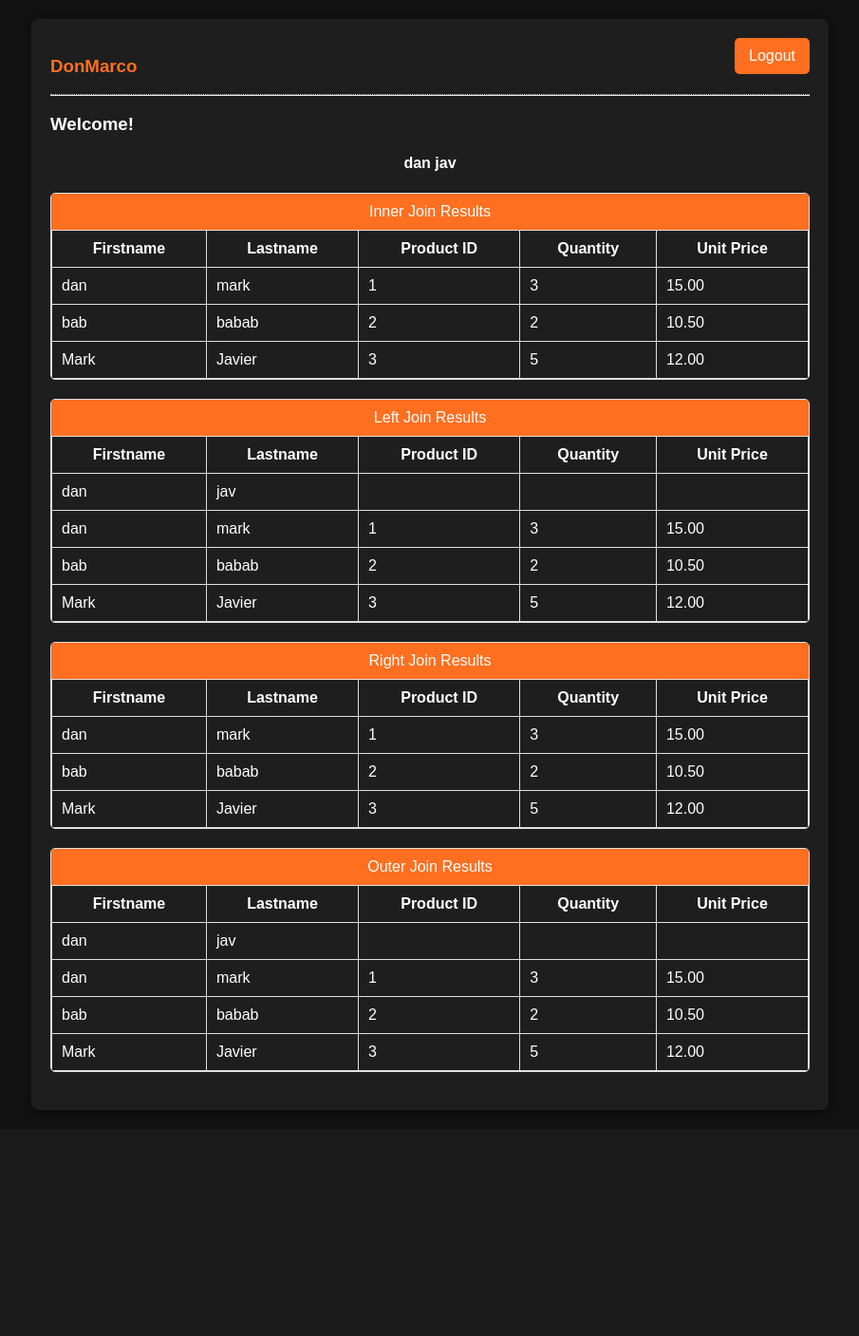
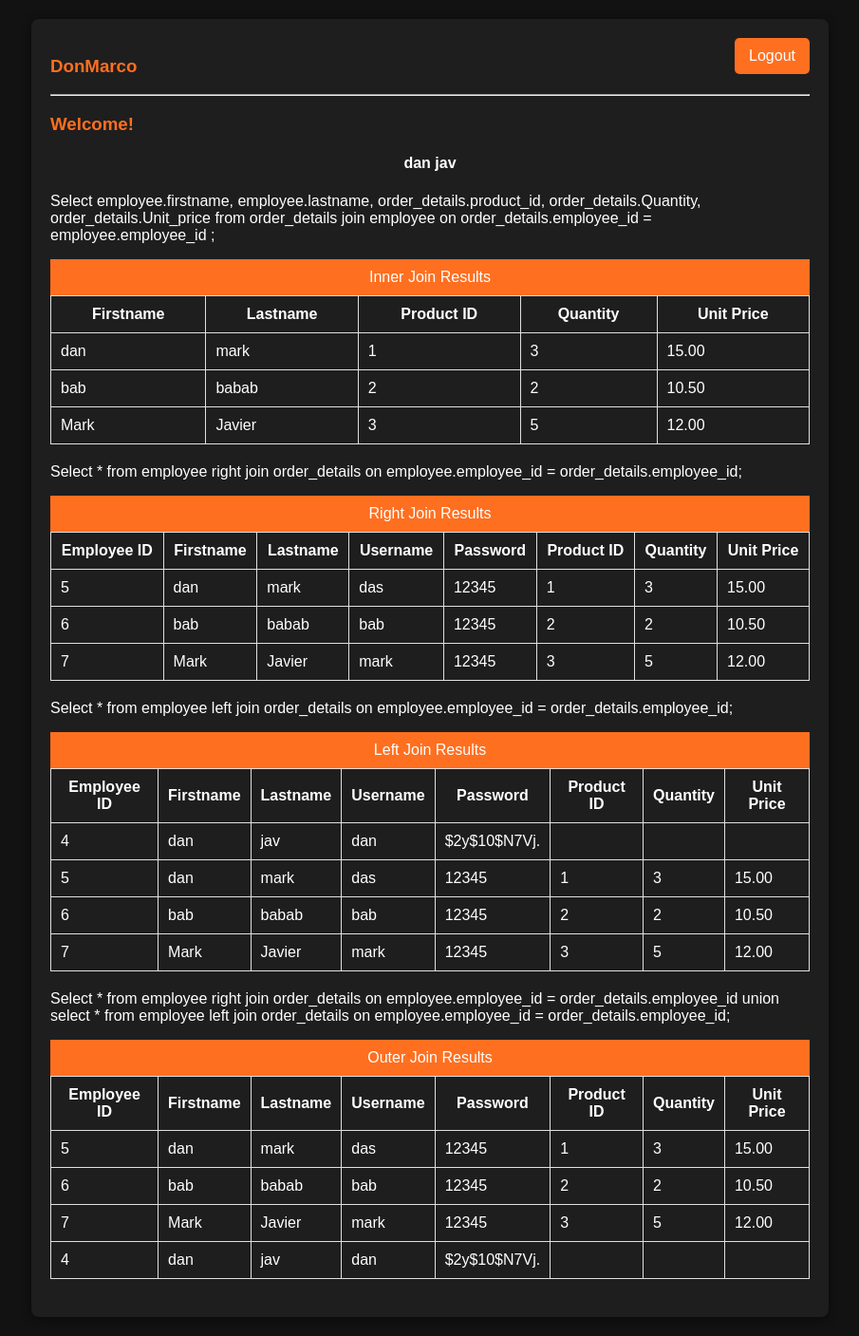
Before and after one commit to Danmark12/DBIT30A-midterm, a PHP site: page /login/home.php in a window 1280 px wide. Shown: the whole page at 95% size, without its empty margins (187-1092 px from the left). Before the commit the page ends 1172 px from the top, so only its background shows below. Run offline with PHP 8.4, Linux system fonts and the light colour scheme; a user stored in the database is signed in; data comes from the database, SQL or seed files in the repository.

Commit message:
change home.php

```diff
--- a/login/home.php
+++ b/login/home.php
@@ -3,7 +3,7 @@
 require '../db/config.php';
 session_start();
 
-if (!ISSET($_SESSION['user'])) {
+if (!isset($_SESSION['user'])) {
     header('location:../index.php');
 }
 
@@ -13,119 +13,207 @@ $sql = $conn->prepare("SELECT * FROM `employee` WHERE `employee_id`='$id'");
 $sql->execute();
 $fetch = $sql->fetch();
 
-// Queries for different types of joins
+// Inner Join Query
 $innerJoinSql = "
     SELECT
         employee.firstname,
         employee.lastname,
-        products.Product_id,
+        order_details.product_id,
         order_details.Quantity,
         order_details.Unit_price
     FROM
         order_details
-    INNER JOIN
-        employee ON order_details.employee_id = employee.employee_id
-    INNER JOIN
-        products ON order_details.Product_id = products.Product_id";
+    JOIN
+        employee ON order_details.employee_id = employee.employee_id";
 
+// Right Join Query
+$rightJoinSql = "
+    SELECT
+        employee.employee_id,
+        employee.firstname,
+        employee.lastname,
+        employee.username,
+        employee.password,
+        order_details.Product_id,
+        order_details.Quantity,
+        order_details.Unit_price
+    FROM
+        employee
+    RIGHT JOIN
+        order_details ON employee.employee_id = order_details.employee_id";
+
+// Left Join Query
 $leftJoinSql = "
     SELECT
+        employee.employee_id,
         employee.firstname,
         employee.lastname,
-        products.Product_id,
+        employee.username,
+        employee.password,
+        order_details.Product_id,
         order_details.Quantity,
         order_details.Unit_price
     FROM
         employee
     LEFT JOIN
-        order_details ON employee.employee_id = order_details.employee_id
-    LEFT JOIN
-        products ON order_details.Product_id = products.Product_id";
+        order_details ON employee.employee_id = order_details.employee_id";
 
-$rightJoinSql = "
+// Outer Join Query
+$outerJoinSql = "
     SELECT
+        employee.employee_id,
         employee.firstname,
         employee.lastname,
-        products.Product_id,
+        employee.username,
+        employee.password,
+        order_details.Product_id,
         order_details.Quantity,
         order_details.Unit_price
     FROM
-        order_details
+        employee
     RIGHT JOIN
-        employee ON order_details.employee_id = employee.employee_id
-    RIGHT JOIN
-        products ON order_details.Product_id = products.Product_id";
-
-$outerJoinSql = "
+        order_details ON employee.employee_id = order_details.employee_id
+    UNION
     SELECT
+        employee.employee_id,
         employee.firstname,
         employee.lastname,
-        products.Product_id,
+        employee.username,
+        employee.password,
+        order_details.Product_id,
         order_details.Quantity,
         order_details.Unit_price
     FROM
         employee
     LEFT JOIN
-        order_details ON employee.employee_id = order_details.employee_id
-    LEFT JOIN
-        products ON order_details.Product_id = products.Product_id
-
-    UNION
-
-    SELECT
-        employee.firstname,
-        employee.lastname,
-        products.Product_id,
-        order_details.Quantity,
-        order_details.Unit_price
-    FROM
-        products
-    RIGHT JOIN
-        order_details ON products.Product_id = order_details.Product_id
-    RIGHT JOIN
-        employee ON order_details.employee_id = employee.employee_id";
+        order_details ON employee.employee_id = order_details.employee_id";
 
 ?>
 
 <html lang="en">
 <head>
     <meta charset="UTF-8" name="viewport" content="width=device-width, initial-scale=1"/>
+    <title>Employee Dashboard</title>
+    <style>
+        body {
+            font-family: Arial, sans-serif;
+            background-color: #121212;
+            color: white;
+            margin: 0;
+            padding: 20px;
+        }
+        .container {
+            max-width: 800px;
+            margin: auto;
+            background: #1E1E1E;
+            padding: 20px;
+            border-radius: 8px;
+            box-shadow: 0 2px 10px rgba(0, 0, 0, 0.5);
+            position: relative;
+        }
+        h3 {
+            color: #FF6F20;
+        }
+        table {
+            width: 100%;
+            border-collapse: collapse;
+            margin-bottom: 20px;
+        }
+        th, td {
+            padding: 10px;
+            border: 1px solid #e0e0e0;
+        }
+        th {
+            background-color: #1E1E1E;
+        }
+        .header {
+            background: #FF6F20;
+            color: white;
+            padding: 10px;
+            text-align: center;
+        }
+        a.logout {
+            background-color: #FF6F20;
+            color: white;
+            padding: 10px 15px;
+            text-decoration: none;
+            border-radius: 5px;
+            position: absolute;
+            top: 20px;
+            right: 20px;
+        }
+    </style>
 </head>
-<body style="font-family: Arial, sans-serif; background-color: #121212; margin: 0; padding: 20px; color: white;">
-    <div style="max-width: 800px; margin: auto; background: #1E1E1E; padding: 20px; border-radius: 8px; box-shadow: 0 2px 10px rgba(0, 0, 0, 0.5); position: relative;">
-        <h3 style="color: #FF6F20;">DonMarco</h3>
-        <hr style="border-top: 1px dotted #ccc;"/>
+<body>
+    <div class="container">
+        <h3>DonMarco</h3>
+        <hr/>
         <h3>Welcome!</h3>
         <center>
-            <h4><?php echo $fetch['firstname'] . " " . $fetch['lastname'] ?></h4>
+            <h4><?php echo htmlspecialchars($fetch['firstname'] . " " . $fetch['lastname']); ?></h4>
         </center>
 
-        <!-- Logout button positioned in the upper right corner -->
-        <a href="logout.php" style="background-color: #FF6F20; color: white; padding: 10px 15px; text-decoration: none; border-radius: 5px; position: absolute; top: 20px; right: 20px;">Logout</a>
+        <a href="logout.php" class="logout">Logout</a>
 
-        <div style="margin-top: 20px;">
         <!-- Inner Join Results -->
-            <div style="margin-bottom: 20px; border: 1px solid #e0e0e0; border-radius: 5px; overflow: hidden;">
-                <div style="background: #FF6F20; color: white; padding: 10px; text-align: center;">Inner Join Results</div>
-                <table style="width: 100%; border-collapse: collapse;">
+        <div>
+            <p>Select  employee.firstname,   employee.lastname,   order_details.product_id, order_details.Quantity,   order_details.Unit_price from order_details  join employee on order_details.employee_id = employee.employee_id  ;</p>
+            <div class="header">Inner Join Results</div>
+            <table>
                 <thead>
-                        <tr style="background-color: #1E1E1E;">
-                            <th style="padding: 10px; border: 1px solid #e0e0e0;">Firstname</th>
-                            <th style="padding: 10px; border: 1px solid #e0e0e0;">Lastname</th>
-                            <th style="padding: 10px; border: 1px solid #e0e0e0;">Product ID</th>
-                            <th style="padding: 10px; border: 1px solid #e0e0e0;">Quantity</th>
-                            <th style="padding: 10px; border: 1px solid #e0e0e0;">Unit Price</th>
+                    <tr>
+                        <th>Firstname</th>
+                        <th>Lastname</th>
+                        <th>Product ID</th>
+                        <th>Quantity</th>
+                        <th>Unit Price</th>
                     </tr>
                 </thead>
                 <tbody>
                     <?php
                     foreach ($conn->query($innerJoinSql) as $row) {
                         echo "<tr>
-                                <td style='padding: 10px; border: 1px solid #e0e0e0;'>{$row['firstname']}</td>
-                                <td style='padding: 10px; border: 1px solid #e0e0e0;'>{$row['lastname']}</td>
-                                <td style='padding: 10px; border: 1px solid #e0e0e0;'>{$row['Product_id']}</td>
-                                <td style='padding: 10px; border: 1px solid #e0e0e0;'>{$row['Quantity']}</td>
-                                <td style='padding: 10px; border: 1px solid #e0e0e0;'>{$row['Unit_price']}</td>
+                            <td>" . htmlspecialchars($row['firstname']) . "</td>
+                            <td>" . htmlspecialchars($row['lastname']) . "</td>
+                            <td>" . htmlspecialchars($row['product_id']) . "</td>
+                            <td>" . htmlspecialchars($row['Quantity']) . "</td>
+                            <td>" . htmlspecialchars($row['Unit_price']) . "</td>
+                        </tr>";
+                    }
+                    ?>
+                </tbody>
+            </table>
+        </div>
+
+        <!-- Right Join Results -->
+        <div>
+            <p>Select * from employee right join  order_details on employee.employee_id = order_details.employee_id;</p>
+            <div class="header">Right Join Results</div>
+            <table>
+                <thead>
+                    <tr>
+                        <th>Employee ID</th>
+                        <th>Firstname</th>
+                        <th>Lastname</th>
+                        <th>Username</th>
+                        <th>Password</th>
+                        <th>Product ID</th>
+                        <th>Quantity</th>
+                        <th>Unit Price</th>
+                    </tr>
+                </thead>
+                <tbody>
+                    <?php
+                    foreach ($conn->query($rightJoinSql) as $row) {
+                        echo "<tr>
+                            <td>" . htmlspecialchars($row['employee_id']) . "</td>
+                            <td>" . htmlspecialchars($row['firstname']) . "</td>
+                            <td>" . htmlspecialchars($row['lastname']) . "</td>
+                            <td>" . htmlspecialchars($row['username']) . "</td>
+                            <td>" . htmlspecialchars($row['password']) . "</td>
+                            <td>" . htmlspecialchars($row['Product_id']) . "</td>
+                            <td>" . htmlspecialchars($row['Quantity']) . "</td>
+                            <td>" . htmlspecialchars($row['Unit_price']) . "</td>
                         </tr>";
                     }
                     ?>
@@ -134,56 +222,34 @@ $outerJoinSql = "
         </div>
 
         <!-- Left Join Results -->
-            <div style="margin-bottom: 20px; border: 1px solid #e0e0e0; border-radius: 5px; overflow: hidden;">
-                <div style="background: #FF6F20; color: white; padding: 10px; text-align: center;">Left Join Results</div>
-                <table style="width: 100%; border-collapse: collapse;">
+        <div>
+              <p>Select * from employee left join  order_details on employee.employee_id = order_details.employee_id;</p>
+            <div class="header">Left Join Results</div>
+            <table>
                 <thead>
-                        <tr style="background-color: #1E1E1E;">
-                            <th style="padding: 10px; border: 1px solid #e0e0e0;">Firstname</th>
-                            <th style="padding: 10px; border: 1px solid #e0e0e0;">Lastname</th>
-                            <th style="padding: 10px; border: 1px solid #e0e0e0;">Product ID</th>
-                            <th style="padding: 10px; border: 1px solid #e0e0e0;">Quantity</th>
-                            <th style="padding: 10px; border: 1px solid #e0e0e0;">Unit Price</th>
+                    <tr>
+                        <th>Employee ID</th>
+                        <th>Firstname</th>
+                        <th>Lastname</th>
+                        <th>Username</th>
+                        <th>Password</th>
+                        <th>Product ID</th>
+                        <th>Quantity</th>
+                        <th>Unit Price</th>
                     </tr>
                 </thead>
                 <tbody>
                     <?php
                     foreach ($conn->query($leftJoinSql) as $row) {
                         echo "<tr>
-                                <td style='padding: 10px; border: 1px solid #e0e0e0;'>{$row['firstname']}</td>
-                                <td style='padding: 10px; border: 1px solid #e0e0e0;'>{$row['lastname']}</td>
-                                <td style='padding: 10px; border: 1px solid #e0e0e0;'>{$row['Product_id']}</td>
-                                <td style='padding: 10px; border: 1px solid #e0e0e0;'>{$row['Quantity']}</td>
-                                <td style='padding: 10px; border: 1px solid #e0e0e0;'>{$row['Unit_price']}</td>
-                            </tr>";
-                        }
-                        ?>
-                    </tbody>
-                </table>
-            </div>
-
-            <!-- Right Join Results -->
-            <div style="margin-bottom: 20px; border: 1px solid #e0e0e0; border-radius: 5px; overflow: hidden;">
-                <div style="background: #FF6F20; color: white; padding: 10px; text-align: center;">Right Join Results</div>
-                <table style="width: 100%; border-collapse: collapse;">
-                    <thead>
-                        <tr style="background-color: #1E1E1E;">
-                            <th style="padding: 10px; border: 1px solid #e0e0e0;">Firstname</th>
-                            <th style="padding: 10px; border: 1px solid #e0e0e0;">Lastname</th>
-                            <th style="padding: 10px; border: 1px solid #e0e0e0;">Product ID</th>
-                            <th style="padding: 10px; border: 1px solid #e0e0e0;">Quantity</th>
-                            <th style="padding: 10px; border: 1px solid #e0e0e0;">Unit Price</th>
-                        </tr>
-                    </thead>
-                    <tbody>
-                        <?php
-                        foreach ($conn->query($rightJoinSql) as $row) {
-                            echo "<tr>
-                                <td style='padding: 10px; border: 1px solid #e0e0e0;'>{$row['firstname']}</td>
-                                <td style='padding: 10px; border: 1px solid #e0e0e0;'>{$row['lastname']}</td>
-                                <td style='padding: 10px; border: 1px solid #e0e0e0;'>{$row['Product_id']}</td>
-                                <td style='padding: 10px; border: 1px solid #e0e0e0;'>{$row['Quantity']}</td>
-                                <td style='padding: 10px; border: 1px solid #e0e0e0;'>{$row['Unit_price']}</td>
+                            <td>" . htmlspecialchars($row['employee_id']) . "</td>
+                            <td>" . htmlspecialchars($row['firstname']) . "</td>
+                            <td>" . htmlspecialchars($row['lastname']) . "</td>
+                            <td>" . htmlspecialchars($row['username']) . "</td>
+                            <td>" . htmlspecialchars($row['password']) . "</td>
+                            <td>" . htmlspecialchars($row['Product_id']) . "</td>
+                            <td>" . htmlspecialchars($row['Quantity']) . "</td>
+                            <td>" . htmlspecialchars($row['Unit_price']) . "</td>
                         </tr>";
                     }
                     ?>
@@ -192,27 +258,34 @@ $outerJoinSql = "
         </div>
 
         <!-- Outer Join Results -->
-            <div style="margin-bottom: 20px; border: 1px solid #e0e0e0; border-radius: 5px; overflow: hidden;">
-                <div style="background: #FF6F20; color: white; padding: 10px; text-align: center;">Outer Join Results</div>
-                <table style="width: 100%; border-collapse: collapse;">
+        <div>
+            <p>Select * from employee right join  order_details  on employee.employee_id = order_details.employee_id union  select * from employee left join  order_details  on employee.employee_id = order_details.employee_id;</p>
+            <div class="header">Outer Join Results</div>
+            <table>
                 <thead>
-                        <tr style="background-color: #1E1E1E;">
-                            <th style="padding: 10px; border: 1px solid #e0e0e0;">Firstname</th>
-                            <th style="padding: 10px; border: 1px solid #e0e0e0;">Lastname</th>
-                            <th style="padding: 10px; border: 1px solid #e0e0e0;">Product ID</th>
-                            <th style="padding: 10px; border: 1px solid #e0e0e0;">Quantity</th>
-                            <th style="padding: 10px; border: 1px solid #e0e0e0;">Unit Price</th>
+                    <tr>
+                        <th>Employee ID</th>
+                        <th>Firstname</th>
+                        <th>Lastname</th>
+                        <th>Username</th>
+                        <th>Password</th>
+                        <th>Product ID</th>
+                        <th>Quantity</th>
+                        <th>Unit Price</th>
                     </tr>
                 </thead>
                 <tbody>
                     <?php
                     foreach ($conn->query($outerJoinSql) as $row) {
                         echo "<tr>
-                                <td style='padding: 10px; border: 1px solid #e0e0e0;'>{$row['firstname']}</td>
-                                <td style='padding: 10px; border: 1px solid #e0e0e0;'>{$row['lastname']}</td>
-                                <td style='padding: 10px; border: 1px solid #e0e0e0;'>{$row['Product_id']}</td>
-                                <td style='padding: 10px; border: 1px solid #e0e0e0;'>{$row['Quantity']}</td>
-                                <td style='padding: 10px; border: 1px solid #e0e0e0;'>{$row['Unit_price']}</td>
+                            <td>" . htmlspecialchars($row['employee_id']) . "</td>
+                            <td>" . htmlspecialchars($row['firstname']) . "</td>
+                            <td>" . htmlspecialchars($row['lastname']) . "</td>
+                            <td>" . htmlspecialchars($row['username']) . "</td>
+                            <td>" . htmlspecialchars($row['password']) . "</td>
+                            <td>" . htmlspecialchars($row['Product_id']) . "</td>
+                            <td>" . htmlspecialchars($row['Quantity']) . "</td>
+                            <td>" . htmlspecialchars($row['Unit_price']) . "</td>
                         </tr>";
                     }
                     ?>
@@ -220,6 +293,5 @@ $outerJoinSql = "
             </table>
         </div>
     </div>
-    </div>
 </body>
 </html>
```
Lines whose indentation alone changed are shown as unchanged.
